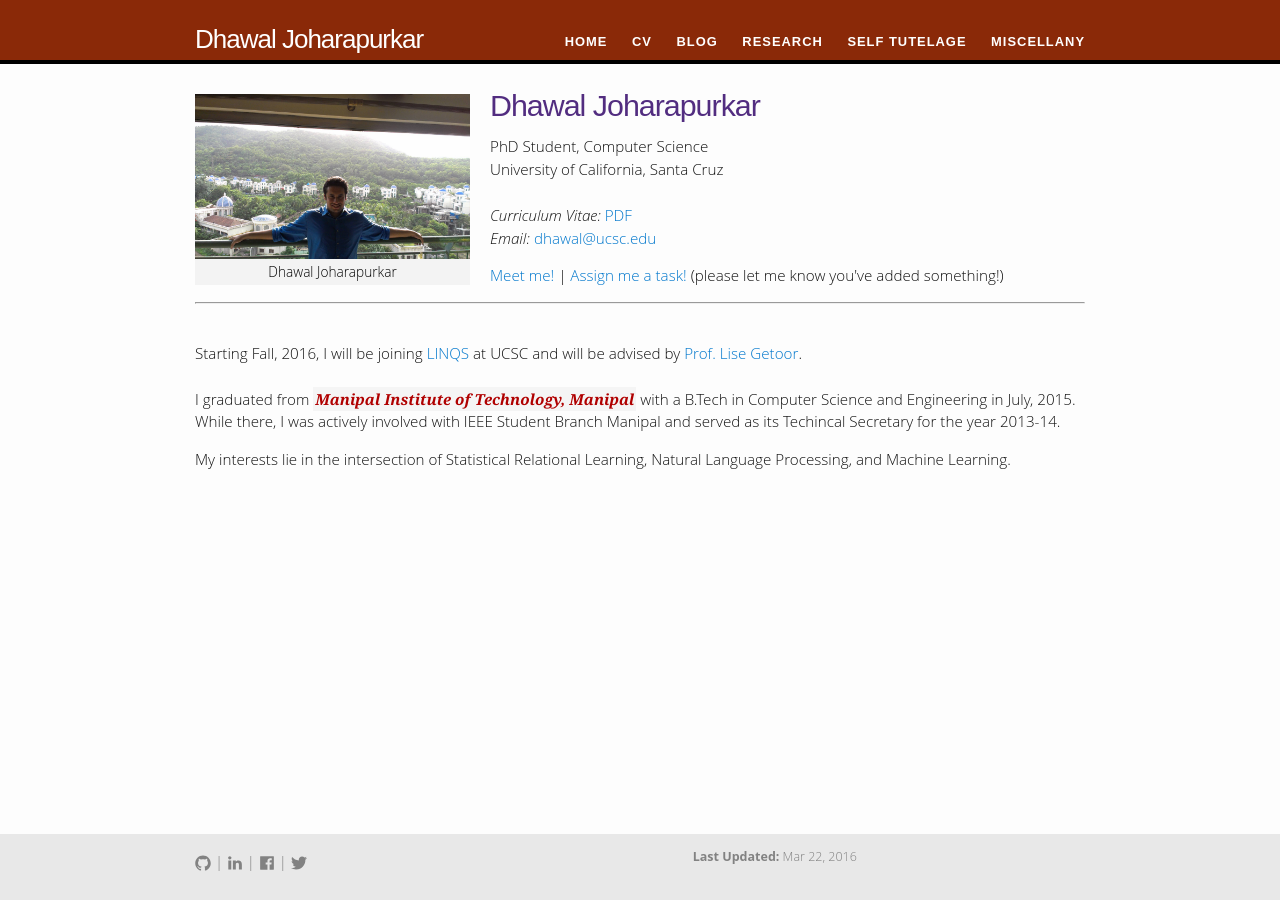
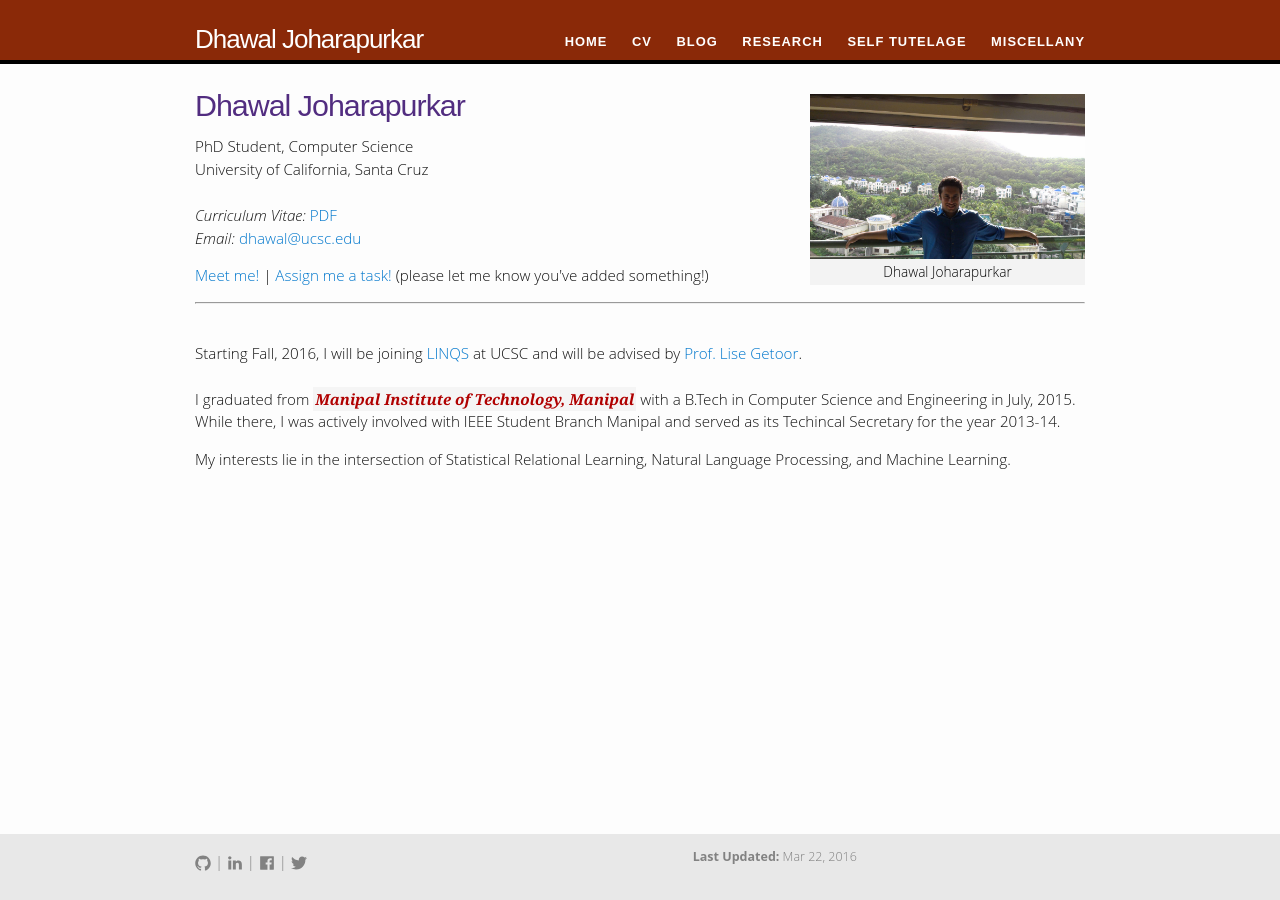
Before and after one commit to dhawaljoh/dhawaljoh.github.io, a Jekyll site: the page built from index.md, in a window 1280 px wide. Built offline with Jekyll 4.4.1, drawn with Linux system fonts in a browser that asks for light colours.

Commit message:
moved header 'in front'

```diff
--- a/_sass/_header.scss
+++ b/_sass/_header.scss
@@ -9,6 +9,7 @@
     // Positioning context for the mobile navigation icon
     position: fixed;
     width:100%;
+    z-index: 99;
 }
 
 .site-title {
--- a/index.md
+++ b/index.md
@@ -2,7 +2,7 @@
 layout: default
 ---
 
-{% include image.html url="/images/me2.jpeg" caption="Dhawal Joharapurkar" width=275 align="left" %}
+{% include image.html url="/images/me2.jpeg" caption="Dhawal Joharapurkar" width=275 align="right" %}
 # Dhawal Joharapurkar
 PhD Student, Computer Science <br>
 University of California, Santa Cruz <br><br>
```
